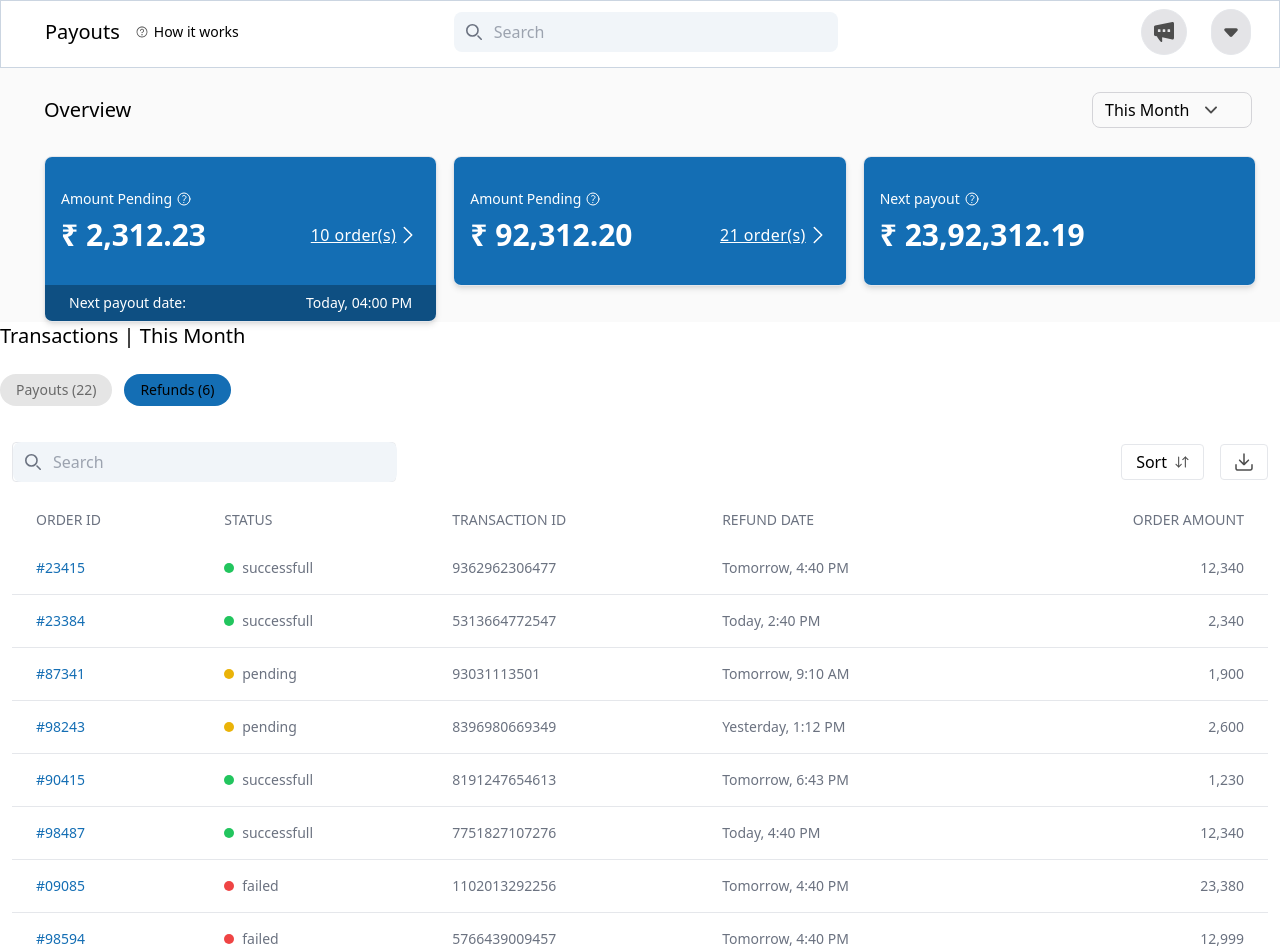
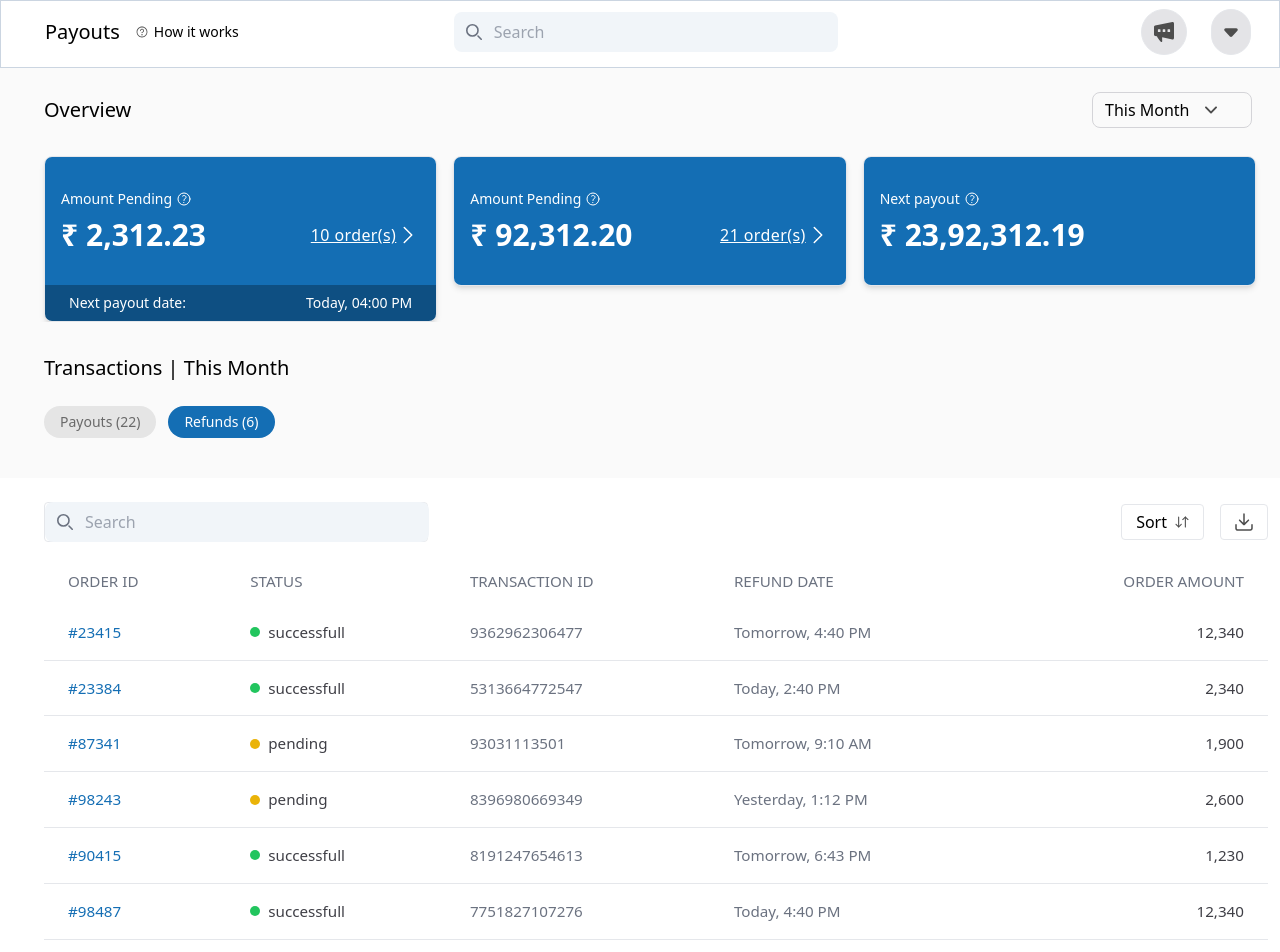
Before and after one commit to ronitsharma03/100xDevs-cohort-code, a React (Vite) app in the folder week 8.2/dukaan-tailwind/: page / in a window 1280 px wide. Shown: the top 952 px of the page. Built offline with nearby package versions, Linux system fonts and the light colour scheme.

Commit message:
Refactoring done

```diff
--- a/week 8.2/dukaan-tailwind/src/components/Table.jsx
+++ b/week 8.2/dukaan-tailwind/src/components/Table.jsx
@@ -12,16 +12,16 @@ export const Table = (
 ) => {
     return (
         <div className="grid gap-6">
-            <div className="flex flex-col gap-6">
+            <div className="flex flex-col gap-6 bg-snow-500 pb-10 pl-11 pt-8">
                 <div>
                     <p className="text-xl font-medium">Transactions | This Month</p>
                 </div>
                 <div className="flex gap-3 text-sm">
                     <span className="bg-black-200 rounded-2xl text-black-300 py-1.5 px-4">Payouts (22)</span>
-                    <span className="bg-blue-700 rounded-2xl text-white-500 py-1.5 px-4">Refunds (6)</span>
+                    <span className="bg-blue-700 rounded-2xl text-white py-1.5 px-4">Refunds (6)</span>
                 </div>
             </div>
-            <div className="bg-white-500 px-3 pt-3 pb-2 rounded-lg grid gap-4">
+            <div className="bg-white-500 px-3 pb-2 rounded-lg grid gap-4 pl-11">
                 <div className="flex justify-between items-center">
                     <div className="w-96 h-10 rounded flex items-center border border-black-150">
                         <Searchbar />
@@ -43,7 +43,7 @@ export const Table = (
                     </div>
                 </div>
                 <div className="relative overflow-x-auto">
-                    <table className="w-full text-sm text-left rtl:text-right text-gray-500 ">
+                    <table className="w-full text-[95%] text-left rtl:text-right text-gray-500">
                         <thead className="text-xm font-medium rounded uppercase text-black-400">
                             <tr>
                                 <th scope="col" className="px-6 py-3 font-medium">order ID</th>
@@ -59,7 +59,7 @@ export const Table = (
                                     return (
                                         <tr key={index} className="bg-white border-b">
                                             <th scope="row" className="px-6 py-4 font-medium text-blue-700 whitespace-nowrap">{item.orderId}</th>
-                                            <td className="px-6 py-4 flex items-center gap-2 text-black-600">
+                                            <td className="px-6 py-4 flex items-center gap-2 text-zinc-700">
                                                 {
                                                     item.TxnStatus == "successfull" ? <div className="h-2.5 w-2.5 rounded-full bg-green-500">
                                                     </div> : item.TxnStatus == "pending" ? <div className="h-2.5 w-2.5 rounded-full bg-yellow-500">
@@ -70,7 +70,7 @@ export const Table = (
                                             </td>
                                             <td className="px-6 py-4 text-black-400">{item.txnId}</td>
                                             <td className="px-6 py-4 text-black-400">{item.refundDate}</td>
-                                            <td className="px-6 py-4 text-right text-black-600">{item.orderAmt}</td>
+                                            <td className="px-6 py-4 text-right text-zinc-700">{item.orderAmt}</td>
                                         </tr>
                                     )
                                 })
```
